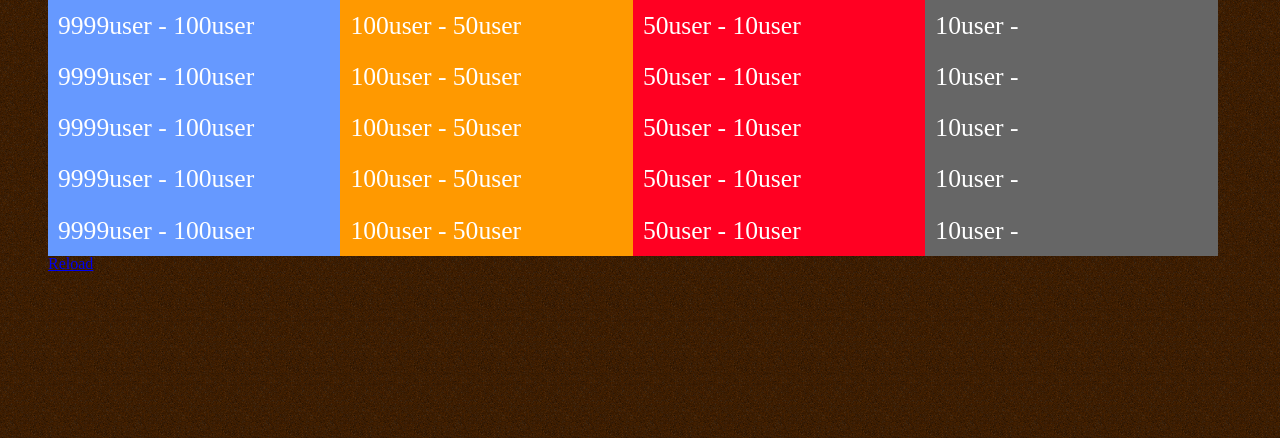
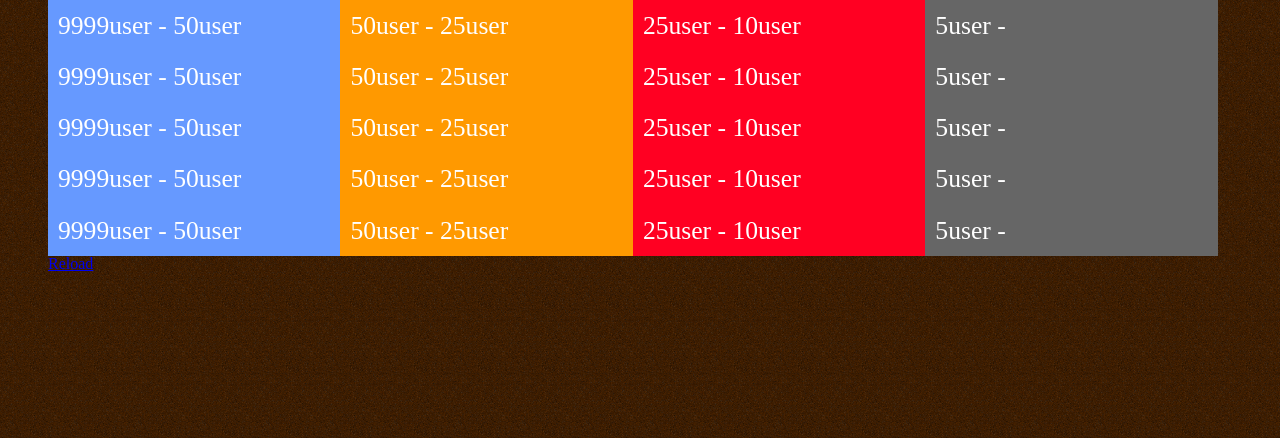
Before and after one commit to esehara/bookable, a Django app: page / in a window 1280 px wide. Shown: the part 63-501 px from the top of the page. Run offline with Django 3.2, Linux system fonts and the light colour scheme; data that the repository does not hold is empty; some libraries are stand-ins or nearby versions.

Commit message:
FIX: 同じ本がたくさん出るので、閾値を変更する

```diff
--- a/apps/shelf/models.py
+++ b/apps/shelf/models.py
@@ -43,11 +43,11 @@ class Book(models.Model):
     @classmethod
     def return_page_dict(cls):
         d = {}
-        d['favorite_books'] = Book.return_books(min_users=100)
+        d['favorite_books'] = Book.return_books(min_users=50)
         d['normal_books'] = Book.return_books(
-            min_users=50, max_users=100)
+            min_users=25, max_users=50)
         d['hot_books'] = Book.return_books(
-            max_users=50, min_users=10)
+            min_users=10, max_users=25)
         d['newbee_books'] = Book.return_books(max_users=10)
         return d
 
--- a/templates/index.html
+++ b/templates/index.html
@@ -17,7 +17,7 @@
     <div class="content">
     <div class="books-favorite">
         <div class="wrapper-h2">
-            <h2>9999user - 100user</h2>
+            <h2>9999user - 50user</h2>
         </div>
     {% for book in favorite_books %}
         {% include "books.html" %}
@@ -25,7 +25,7 @@
     </div>
     <div class="books-normal">
         <div class="wrapper-h2">
-            <h2>100user - 50user </h2>
+            <h2>50user - 25user </h2>
         </div>
     {% for book in normal_books %}
         {% include "books.html" %}
@@ -34,7 +34,7 @@
 
     <div class="books-hot">
         <div class="wrapper-h2">
-            <h2>50user - 10user</h2>
+            <h2>25user - 10user</h2>
         </div>
     {% for book in hot_books %}
         {% include "books.html" %}
@@ -43,7 +43,7 @@
 
     <div class="books-newbee">
         <div class="wrapper-h2">
-            <h2>10user - </h2>
+            <h2>5user - </h2>
         </div>
         {% for book in newbee_books %}
             {% include "books.html" %}
```
